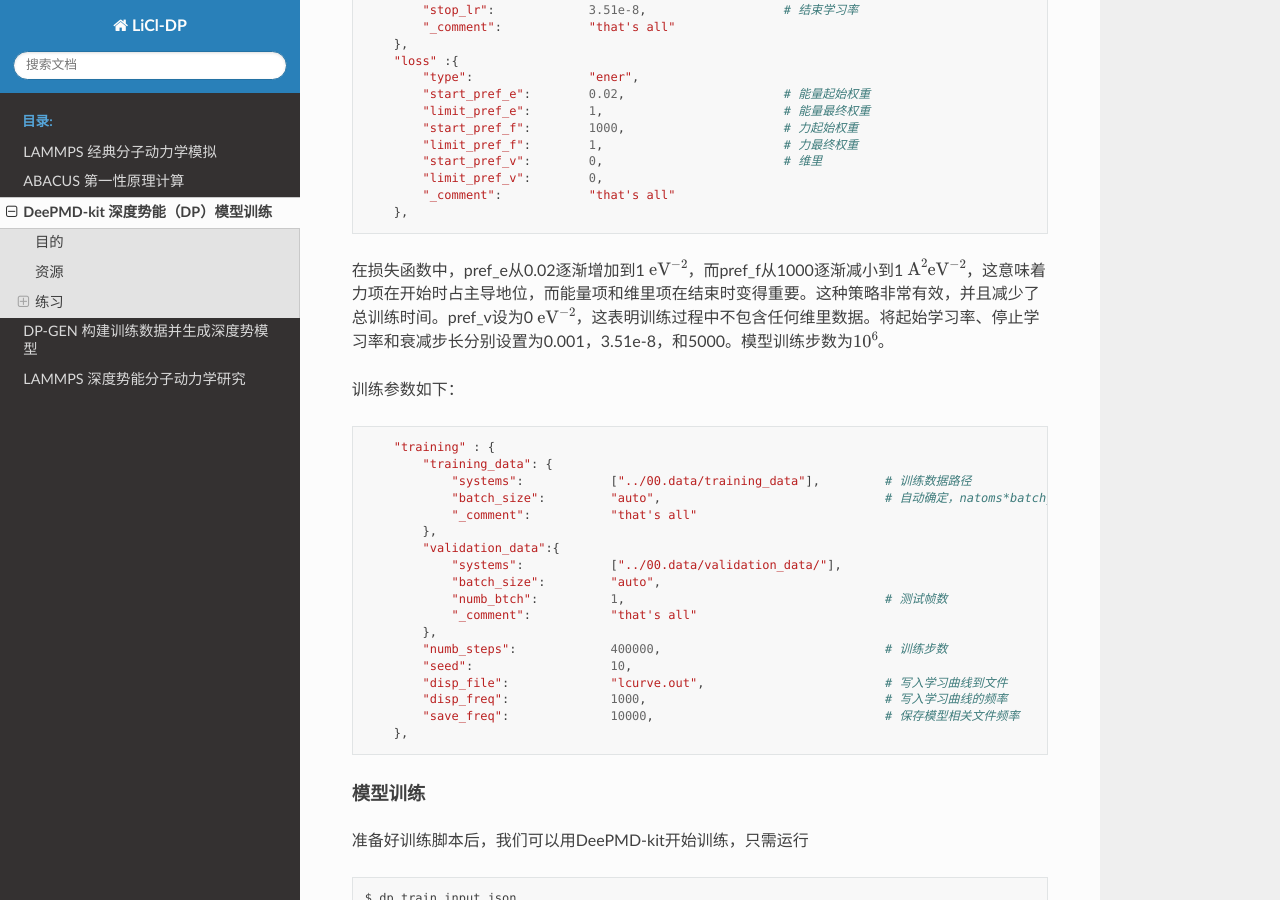
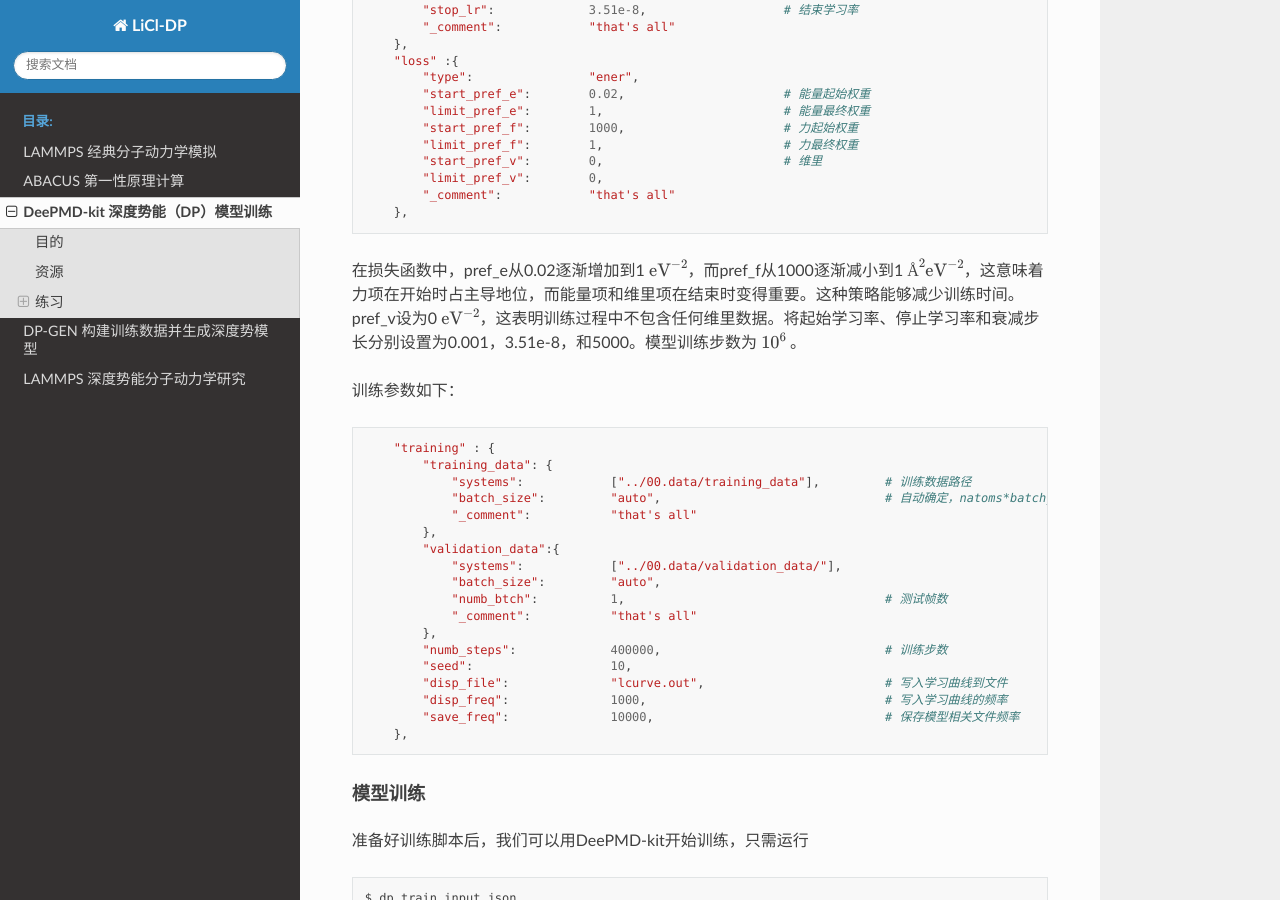
Before and after one commit to shuo1118/LiCl-DP, a Sphinx documentation site: the page built from docs/source/work/ex3/deepmd-kit.md, in a window 1280 px wide and 900 px high, scrolled down 3089 px. Built offline with Sphinx 7.4.7 and the Read the Docs theme 2.0.0, drawn with Linux system fonts in a browser that asks for light colours.

Commit message:
Update deepmd-kit.md

````diff
--- a/docs/source/work/ex3/deepmd-kit.md
+++ b/docs/source/work/ex3/deepmd-kit.md
@@ -142,7 +142,7 @@ input.json包含了DP模型训练过程中所需的各种参数，定义和控
         "_comment":            "that's all"
     },
 ```
-在损失函数中，pref\_e从0.02逐渐增加到1 $\text{eV}^{-2}$，而pref\_f从1000逐渐减小到1 $\text{A}^2 \mathrm{eV}^{-2}$，这意味着力项在开始时占主导地位，而能量项和维里项在结束时变得重要。这种策略非常有效，并且减少了总训练时间。pref\_v设为0 $\text{eV}^{-2}$，这表明训练过程中不包含任何维里数据。将起始学习率、停止学习率和衰减步长分别设置为0.001，3.51e-8，和5000。模型训练步数为$10^6$。
+在损失函数中，pref\_e从0.02逐渐增加到1 $\text{eV}^{-2}$，而pref\_f从1000逐渐减小到1 $\text{Å}^2 \mathrm{eV}^{-2}$，这意味着力项在开始时占主导地位，而能量项和维里项在结束时变得重要。这种策略能够减少训练时间。pref\_v设为0 $\text{eV}^{-2}$，这表明训练过程中不包含任何维里数据。将起始学习率、停止学习率和衰减步长分别设置为0.001，3.51e-8，和5000。模型训练步数为 $10^6$ 。
 
 
 训练参数如下：
````
